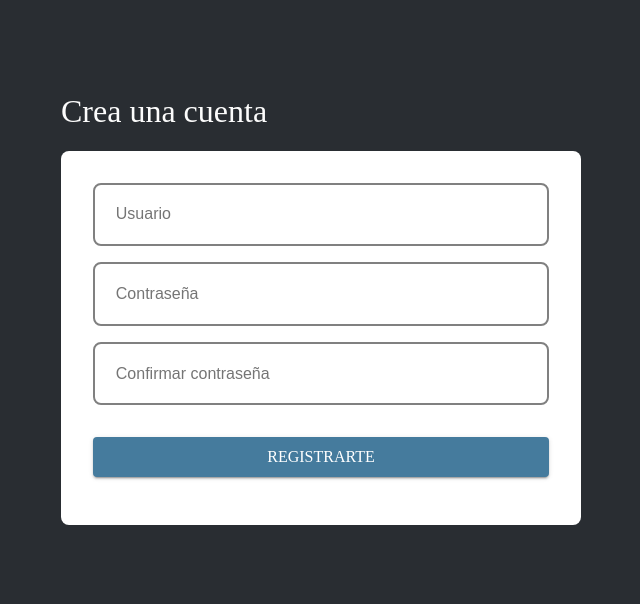
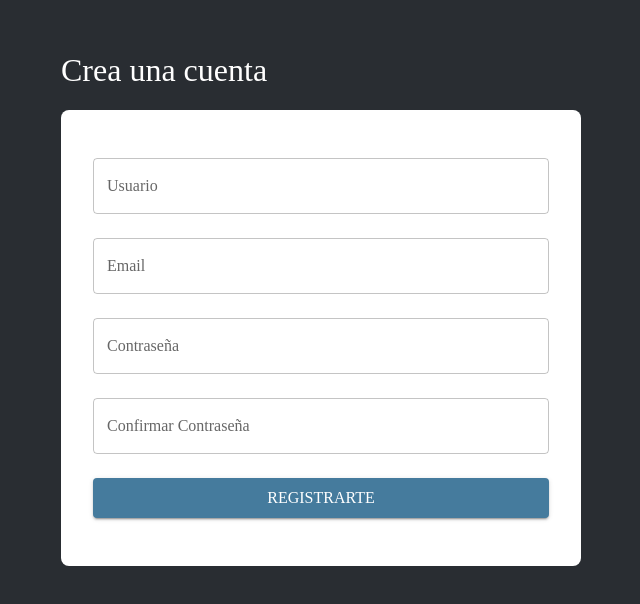
Before and after one commit to MFabri31/bajon-app, a React (Vite) app: page /signup in a window 1280 px wide. Shown: the part 102-706 px from the top of the page, without its empty margins (319-959 px from the left). Built offline with nearby package versions, Linux system fonts and the light colour scheme; no server answers; a web font is replaced by a local one.

Commit message:
Modifica estilos de inputs

```diff
--- a/src/components/LoginForm/LoginForm.jsx
+++ b/src/components/LoginForm/LoginForm.jsx
@@ -1,23 +1,24 @@
-import { Box, FormControlLabel, Radio, Button } from '@mui/material'
-import styled from '@emotion/styled'
+import { Box, FormControlLabel, Radio, Button, TextField } from '@mui/material'
 import { Link } from 'react-router-dom'
 
 const LoginForm = () => {
-	const Input = styled('input')({
-		width: '100%',
-		padding: '1.3em',
-		borderRadius: '8px',
-		background: 'white',
-		outline: '0',
-		marginBottom: '1rem',
-		border: '2px solid gray',
-		fontSize: '1rem',
-	})
-
 	return (
 		<Box as='form' bgcolor='white' padding='2em' borderRadius='8px'>
-			<Input type='text' placeholder='Usuario' />
-			<Input type='password' placeholder='Contraseña' />
+			<TextField
+				id='outlined-basic'
+				label='Usuario'
+				variant='outlined'
+				margin='normal'
+				fullWidth
+			/>
+			<TextField
+				id='outlined-password-input'
+				label='Contraseña'
+				variant='outlined'
+				margin='normal'
+				fullWidth
+				autoComplete='current-password'
+			/>
 			<FormControlLabel
 				value='a'
 				name='radio'
--- a/src/components/SearchForm/SearchForm.jsx
+++ b/src/components/SearchForm/SearchForm.jsx
@@ -1,5 +1,5 @@
 import styled from '@emotion/styled'
-import { Box } from '@mui/material'
+import { Box, TextField } from '@mui/material'
 import searchIcon from '../../assets/icons/search-icon.svg'
 
 const SearchForm = () => {
@@ -25,7 +25,12 @@ const SearchForm = () => {
 			alignItems='center'
 			justifyContent='space-between'
 			position='relative'>
-			<Input type='text' placeholder='Buscar' />
+			<TextField
+				variant='filled'
+				label='Buscar'
+				fullWidth
+				sx={{ background: 'white' }}
+			/>
 			<SearchIcon src={searchIcon} alt='icono de búsqueda' />
 		</Box>
 	)
--- a/src/components/SignupForm/SignupForm.jsx
+++ b/src/components/SignupForm/SignupForm.jsx
@@ -1,25 +1,87 @@
-import { Box, Button, FormControlLabel, Link, Radio } from '@mui/material'
-import styled from '@emotion/styled'
+import { Box, Button, TextField } from '@mui/material'
+import { useState } from 'react'
+
+const INITIAL_STATE = {
+	name: '',
+	email: '',
+	password: '',
+	repassword: '',
+}
 
 const SignupForm = () => {
-	const Input = styled('input')({
-		width: '100%',
-		padding: '1.3em',
-		borderRadius: '8px',
-		background: 'white',
-		outline: '0',
-		marginBottom: '1rem',
-		border: '2px solid gray',
-		fontSize: '1rem',
-	})
+	const [form, setForm] = useState(INITIAL_STATE)
+
+	const { name, email, password, repassword } = form
+
+	const handleChange = evt => {
+		setForm({
+			...form,
+			[evt.target.name]: evt.target.value,
+		})
+	}
+
+	const handleSubmit = evt => {
+		evt.preventDefault()
+		alert('crea usuario', name, email, password)
+	}
 
 	return (
-		<Box as='form' bgcolor='white' padding='2em' borderRadius='8px'>
-			<Input type='text' placeholder='Usuario' />
-			<Input type='password' placeholder='Contraseña' />
-			<Input type='password' placeholder='Confirmar contraseña' />
+		<Box
+			as='form'
+			bgcolor='white'
+			color='red'
+			padding='2em'
+			borderRadius='8px'
+			onSubmit={handleSubmit}>
+			<TextField
+				id='outlined-basic'
+				label='Usuario'
+				variant='outlined'
+				margin='normal'
+				fullWidth
+				name='name'
+				value={name}
+				onChange={handleChange}
+			/>
+			<TextField
+				id='outlined-basic'
+				label='Email'
+				variant='outlined'
+				margin='normal'
+				fullWidth
+				type='email'
+				name='email'
+				value={email}
+				onChange={handleChange}
+			/>
+			<TextField
+				id='outlined-password-input'
+				label='Contraseña'
+				variant='outlined'
+				margin='normal'
+				fullWidth
+				autoComplete='current-password'
+				type='password'
+				name='password'
+				value={password}
+				onChange={handleChange}
+			/>
+			<TextField
+				id='outlined-password-input'
+				label='Confirmar Contraseña'
+				variant='outlined'
+				margin='normal'
+				fullWidth
+				autoComplete='current-password'
+				type='password'
+				name='repassword'
+				value={repassword}
+				onChange={handleChange}
+			/>
+
 			<Button
 				variant='contained'
+				type='submit'
 				sx={theme => ({
 					background: theme.palette.custom.blue,
 					'&:hover': { background: theme.palette.custom.blue },
--- a/src/config/axios.js
+++ b/src/config/axios.js
@@ -1,5 +1,5 @@
 import axios from 'axios'
 
 export const APIInstance = axios.create({
-	baseURL: 'http://localhost:3000',
+	baseURL: 'http://localhost:3100',
 })
--- a/src/pages/LoginPage/LoginPage.jsx
+++ b/src/pages/LoginPage/LoginPage.jsx
@@ -12,7 +12,7 @@ const LoginPage = () => {
 				padding: 2,
 				minHeight: '100vh',
 			}}>
-			<Typography fontSize='2rem' marginY='1rem'>
+			<Typography fontSize='2rem' marginY='1rem' color='white'>
 				Iniciar Sesión
 			</Typography>
 			<LoginForm />
--- a/src/pages/SignupPage/SignupPage.jsx
+++ b/src/pages/SignupPage/SignupPage.jsx
@@ -12,7 +12,7 @@ const SignupPage = () => {
 				padding: 2,
 				minHeight: '100vh',
 			}}>
-			<Typography fontSize='2rem' marginY='1rem'>
+			<Typography fontSize='2rem' marginY='1rem' color='white'>
 				Crea una cuenta
 			</Typography>
 			<SignupForm />
--- a/src/theme.js
+++ b/src/theme.js
@@ -14,9 +14,6 @@ export const theme = createTheme({
 		background: {
 			default: '#292D32',
 		},
-		text: {
-			primary: '#FCFCFC',
-		},
 		custom: {
 			white: '#FCFCFC',
 			red: '#E63946',
```
